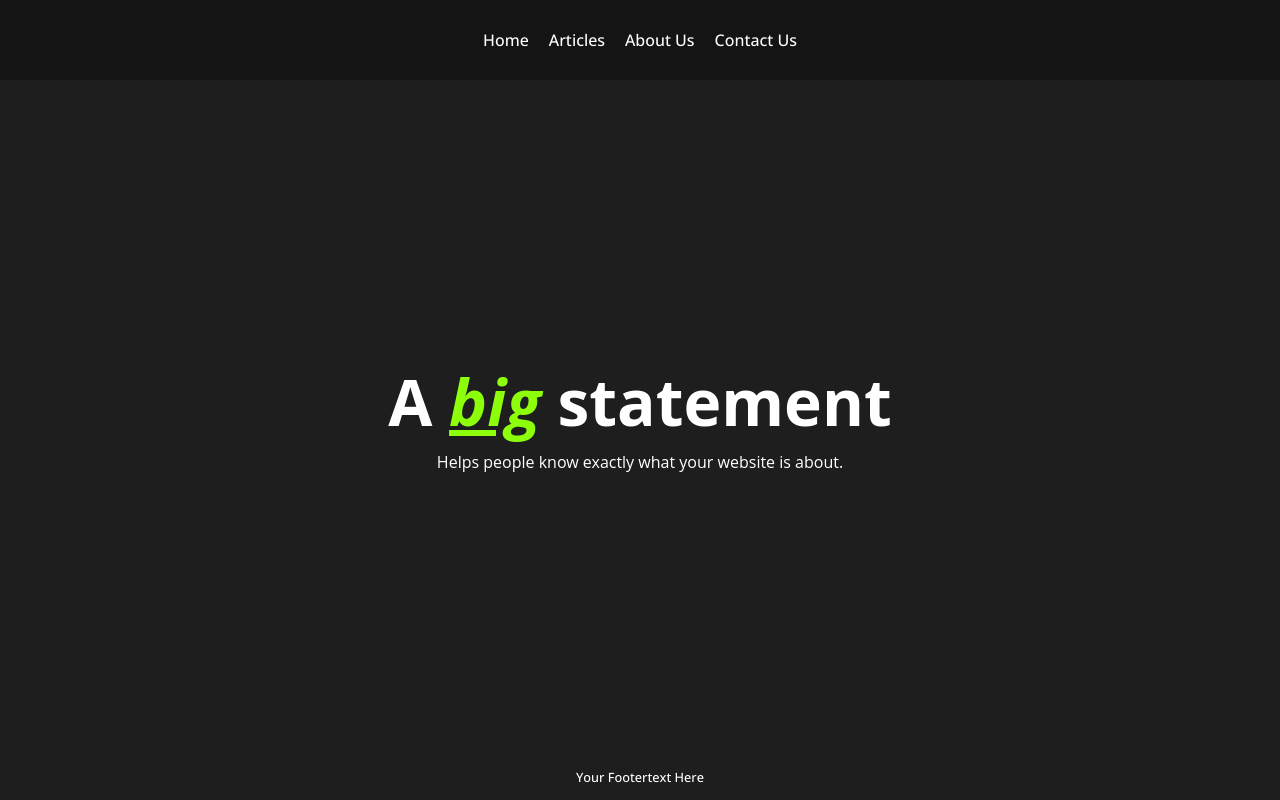
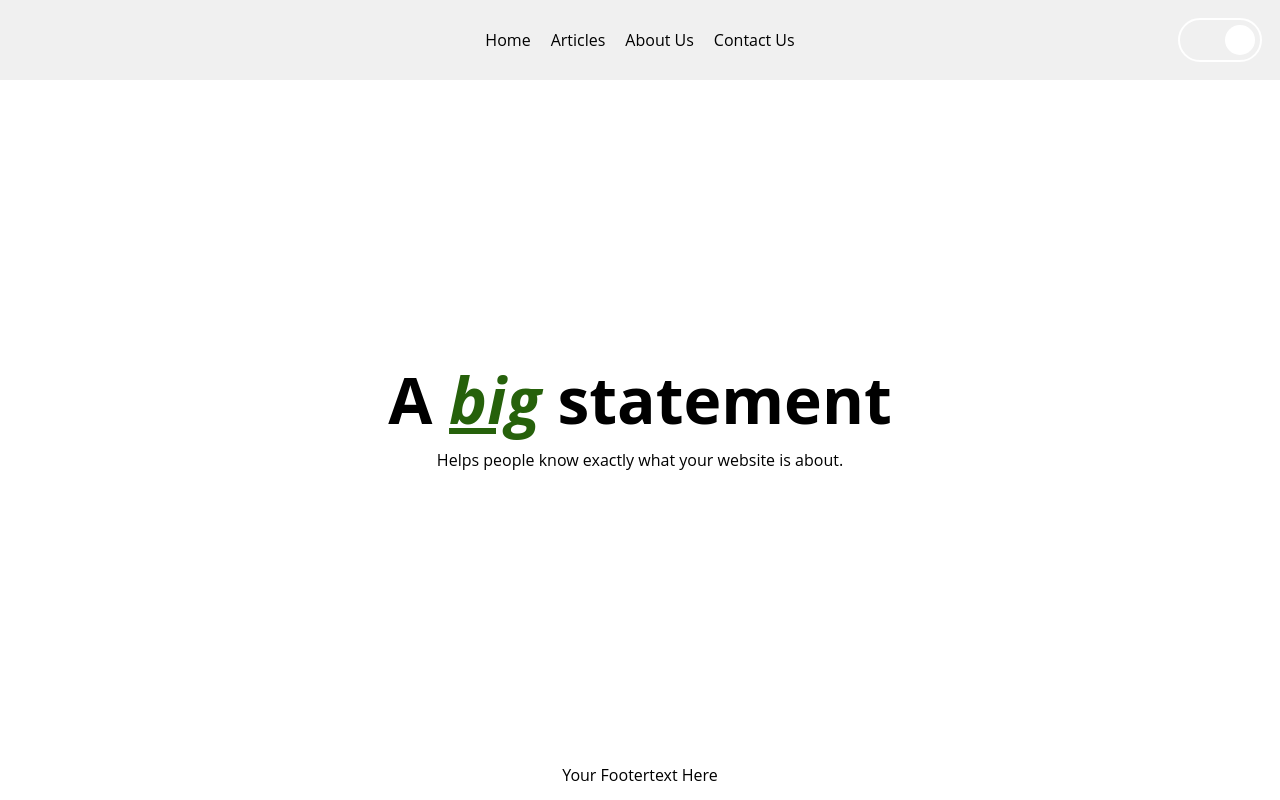
Before and after one commit to likeusb/yet-another-website-part-two, a plain HTML site: page index.html in a window 1280 px wide. Drawn offline with nearby package versions, Linux system fonts and the light colour scheme.

Commit message:
Add files via upload

```diff
--- a/CSS/aboutus.css
+++ b/CSS/aboutus.css
@@ -1,3 +1,7 @@
+main {
+    padding: 0 10%;
+}
+
 .theteam {
     text-align: center;
     width: 100vw;
--- /dev/null
+++ b/CSS/article.css
@@ -0,0 +1,17 @@
+main {
+    align-items: flex-start;
+    padding: 40px 10%;
+}
+
+.author {
+    display: flex;
+    gap: 10px;
+    align-items: center;
+}
+
+.author img {
+    width: 20px;
+    height: 20px;
+    background-color: gray;
+    border-radius: 100%;
+}
--- a/CSS/iframeFooter.css
+++ b/CSS/iframeFooter.css
@@ -1,8 +1,13 @@
 @import url('https://fonts.googleapis.com/css2?family=Open+Sans:ital,wght@0,300..800;1,300..800&display=swap');
 
 :root {
-    --bg-prim: rgb(30, 30, 30);
-    --fc-prim: white;
+  --bg-prim: rgb(30, 30, 30);
+  --fc-prim: white;
+}
+
+:root[data-theme="light"] {
+    --bg-prim: white;
+    --fc-prim: black;
 }
 
 footer {
--- a/CSS/iframeNav.css
+++ b/CSS/iframeNav.css
@@ -3,6 +3,11 @@
 :root {
     --bg-prim: rgb(20, 20, 20);
     --fc-prim: white;
+}
+
+:root[data-theme="light"] {
+    --bg-prim: white;
+    --fc-prim: black;
 }
 
 nav {
@@ -33,3 +38,27 @@ a {
     color: var(--fc-prim);
     text-decoration: none;
 }
+
+.toggle {
+    position: absolute;
+    right: 20px;
+    background-color: red;
+    width: 80px;
+    height: 40px;
+    border-radius: 90px;
+    padding: 2px;
+    box-sizing: border-box;
+}
+
+input#themeToggle {
+    display: none;
+}
+
+.toggle::after {
+    content: "";
+    position: absolute;
+    background-color: blue;
+    width: 36px;
+    height: 36px;
+    border-radius: 100%;
+}
--- a/iframeNav.html
+++ b/iframeNav.html
@@ -16,7 +16,10 @@
             <li><a href="HTML/About-Us.html">About Us</a></li>
             <li><a href="HTML/Contact-Us.html">Contact Us</a></li>
         </ul>
-        <!-- Dark mode light mode toggle -->
+        <input type="checkbox" name="themeToggle" id="themeToggle">
+        <label for="themeToggle" class="toggle"></label>
+        <!-- <div class="toggle" id="toggle"></div> -->
     </nav>
+    <script src="script.js"></script>
 </body>
 </html>
--- a/index.html
+++ b/index.html
@@ -9,27 +9,23 @@
     <link rel="stylesheet" href="CSS/index.css">
 </head>
 <body>
-    <iframe
-        src="iframeNav.html"
-        width="100%"
-        height="80px"
-        title="Navigation Menu"
-        id="navbar"
-        name="navbar"
-        >
-    </iframe>
+    <nav>
+        <ul>
+            <li><a href="index.html">Home</a></li>
+            <li><a href="HTML/Articles.html">Articles</a></li>
+            <li><a href="HTML/About-Us.html">About Us</a></li>
+            <li><a href="HTML/Contact-Us.html">Contact Us</a></li>
+        </ul>
+        <input type="checkbox" name="themeToggle" id="themeToggle">
+        <label for="themeToggle" class="toggle"></label>
+    </nav>
     <main>
         <h6>A <span class="accent">big</span> statement</h6>
         <p>Helps people know exactly what your website is about.</p>
     </main>
-    <iframe
-        src="iframeFooter.html"
-        width="100%"
-        height="40px"
-        title="Footer"
-        id="footer"
-        name="footer"
-        >
-    </iframe>
+    <footer>
+        <p>Your Footertext Here</p>
+    </footer>
+    <script src="script.js"></script>
 </body>
 </html>
--- a/script.js
+++ b/script.js
@@ -0,0 +1,39 @@
+document.getElementById('themeToggle').addEventListener('click', function() {
+    changeTheme();
+});
+
+function changeTheme() {
+    var currentTheme = document.documentElement.getAttribute('data-theme');
+
+    if (currentTheme === 'light') {
+        document.documentElement.setAttribute('data-theme', 'dark');
+        setCookie('theme', 'dark');
+    } else {
+        document.documentElement.setAttribute('data-theme', 'light');
+        setCookie('theme', 'light');
+    };
+};
+
+window.onload = function() {
+    var theme = getCookie('theme');
+
+    if (theme === 'dark') {
+        document.documentElement.setAttribute('data-theme', 'dark');
+    } else {
+        document.documentElement.setAttribute('data-theme', 'light');
+    };
+};
+
+function setCookie(name, value) {
+    const d = new Date();
+    d.setTime(d.getTime() + ((10*365+2)*24*60*60*1000));
+    const date = d.toUTCString();
+
+    document.cookie = name+"="+value+"; expires="+date+"; SameSite=None; secure";
+};
+
+function getCookie(name) {
+    const value = "; " + document.cookie;
+    const parts = value.split("; " + name + "=");
+    if (parts.length == 2) return parts.pop().split(";").shift();
+};
--- a/style.css
+++ b/style.css
@@ -7,10 +7,20 @@
       "wdth" 100;
 
     --bg-prim: rgb(30, 30, 30);
+    --bg-nav: rgb(20, 20, 20);
     --bg-sec: rgb(40, 40, 40);
     --fc-prim: white;
 
     --accent: rgb(141, 255, 11);
+}
+
+:root[data-theme="light"] {
+    --bg-prim: white;
+    --bg-nav: rgb(240, 240, 240);
+    --bg-sec: rgb(240, 240, 240);
+    --fc-prim: black;
+
+    --accent: rgb(38, 97, 11);
 }
 
 body {
@@ -108,3 +118,67 @@ iframe {
     text-decoration: underline;
     font-style: italic;
 }
+
+nav {
+    background-color: var(--bg-nav);
+    color: var(--fc-prim);
+    height: 80px;
+    display: flex;
+    align-items: center;
+    justify-content: center;
+    padding: 0 40px;
+
+    font-size: clamp(1rem, 1vw, 2rem);
+    z-index: 500;
+}
+
+ul {
+    display: flex;
+    gap: 20px;
+}
+
+a {
+    color: var(--fc-prim);
+    text-decoration: none;
+}
+
+.toggle {
+    position: absolute;
+    right: 20px;
+    background-color: var(--bg-sec);
+    outline: 2px solid var(--bg-prim);
+    width: 80px;
+    height: 40px;
+    border-radius: 90px;
+    padding: 5px;
+    box-sizing: border-box;
+}
+
+input#themeToggle {
+    display: none;
+}
+
+.toggle::after {
+    content: "";
+    position: absolute;
+    background-color: var(--bg-prim);
+    width: 30px;
+    height: 30px;
+    border-radius: 100%;
+}
+
+footer {
+    background-color: var(--bg-prim);
+    color: var(--fc-prim);
+    font-size: clamp(0.8rem, 0.75vw, 1.5rem);
+
+    height: 40px;
+    display: flex;
+    align-items: center;
+    justify-content: center;
+    z-index: 500;
+}
+
+:root[data-theme="light"] .toggle::after {
+    transform: translateX(40px);
+}
```
Also changed, not shown: HTML/About-Us.html (+27 -24 lines), HTML/articles/ArticleExample.html (added, +45 -0 lines).
